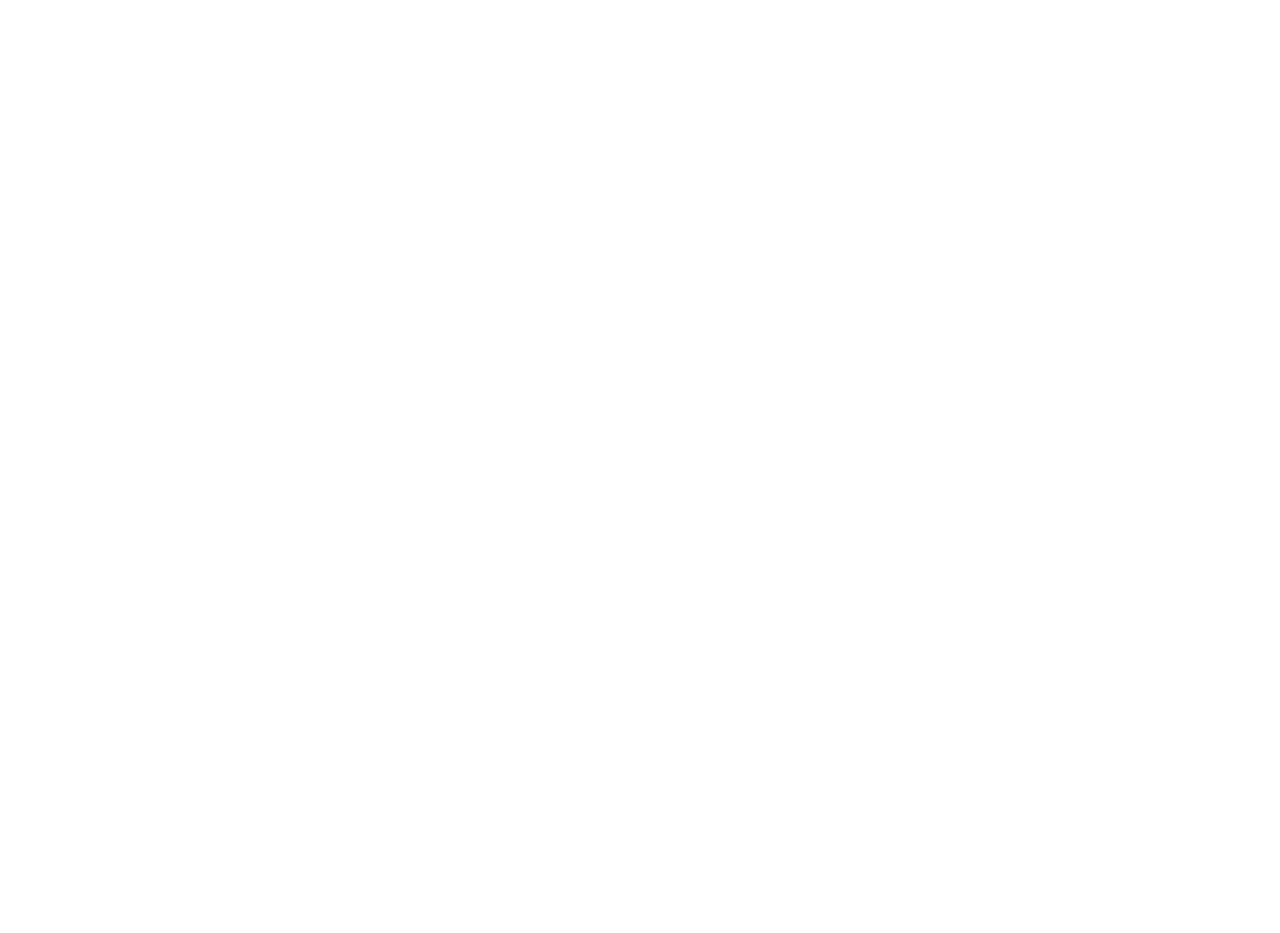
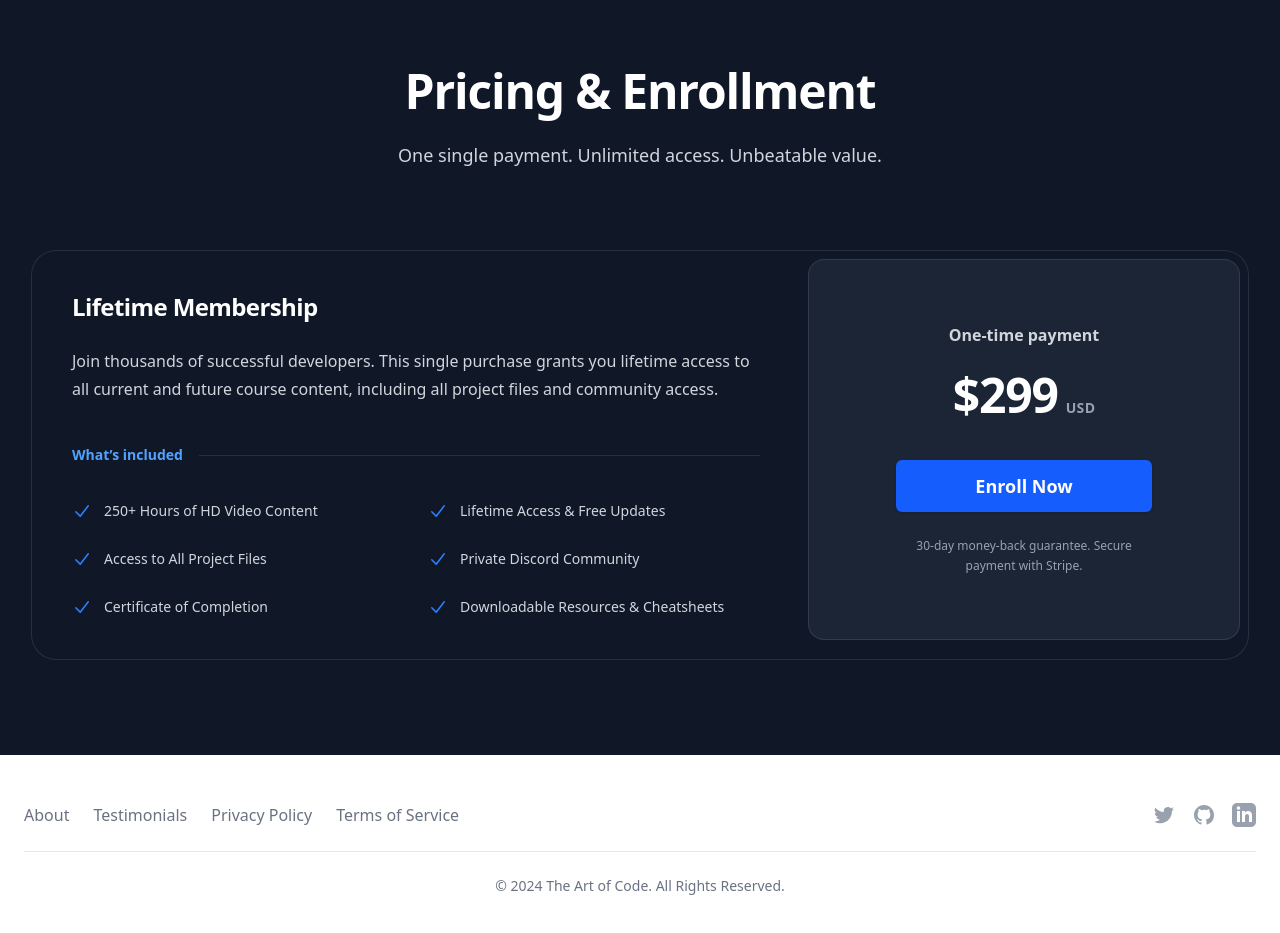
Before and after one commit to rohit3171999/online-course-landiing-page, a React (Vite) app: page / in a window 1280 px wide. Shown: the part 3660-4593 px from the top of the page. Before the commit the page ends 3631 px from the top, so only its background shows below. Built offline with nearby package versions, Linux system fonts and the light colour scheme.

Commit message:
add markup in PriceEnrollment.jsx and Footer.jsx

```diff
--- a/src/App.jsx
+++ b/src/App.jsx
@@ -3,6 +3,8 @@
 import Curriculum from "./components/Curriculum.jsx";
 import Instructor from "./components/Instructor.jsx";
 import Testimonial from "./components/Testimonial.jsx";
+import PriceEnrollment from "./components/PriceEnrollment.jsx";
+import Footer from "./components/Footer.jsx";
 
 function App(){
     return (
@@ -12,6 +14,8 @@
             <Curriculum/>
             <Instructor/>
             <Testimonial/>
+            <PriceEnrollment/>
+            <Footer/>
 
         </>
     );
--- a/src/components/Footer.jsx
+++ b/src/components/Footer.jsx
@@ -1,6 +1,42 @@
 export default function Footer(){
     return (
-        <>
-        </>
+        <footer className="bg-white dark:bg-gray-800">
+            <div className="container mx-auto px-6 py-12">
+                <div className="flex flex-col items-center justify-between md:flex-row">
+                    {/* Navigation Links */}
+                    <nav className="flex flex-wrap justify-center gap-x-6 gap-y-2 text-gray-500 dark:text-gray-400">
+                        <a href="#about-author" className="hover:text-indigo-600 dark:hover:text-indigo-400 transition-colors">About</a>
+                        <a href="#testimonials" className="hover:text-indigo-600 dark:hover:text-indigo-400 transition-colors">Testimonials</a>
+                        <a href="#" className="hover:text-indigo-600 dark:hover:text-indigo-400 transition-colors">Privacy Policy</a>
+                        <a href="#" className="hover:text-indigo-600 dark:hover:text-indigo-400 transition-colors">Terms of Service</a>
+                    </nav>
+
+                    {/* Social Icons */}
+                    <div className="mt-8 flex justify-center gap-4 md:mt-0">
+                        <a href="#" className="text-gray-400 hover:text-indigo-600 dark:hover:text-indigo-400 transition-colors" aria-label="Author's Twitter profile">
+                            <svg className="w-6 h-6" fill="currentColor" viewBox="0 0 24 24" aria-hidden="true">
+                                <path d="M8.29 20.251c7.547 0 11.675-6.253 11.675-11.675 0-.178 0-.355-.012-.53A8.348 8.348 0 0022 5.92a8.19 8.19 0 01-2.357.646 4.118 4.118 0 001.804-2.27 8.224 8.224 0 01-2.605.996 4.107 4.107 0 00-6.993 3.743 11.65 11.65 0 01-8.457-4.287 4.106 4.106 0 001.27 5.477A4.072 4.072 0 012.8 9.71v.052a4.105 4.105 0 003.292 4.022 4.095 4.095 0 01-1.853.07 4.108 4.108 0 003.834 2.85A8.233 8.233 0 012 18.407a11.616 11.616 0 006.29 1.84" />
+                            </svg>
+                        </a>
+                        <a href="https://github.com/rohit3171999" className="text-gray-400 hover:text-indigo-600 dark:hover:text-indigo-400 transition-colors" aria-label="Author's GitHub profile">
+                            <svg className="w-6 h-6" fill="currentColor" viewBox="0 0 24 24" aria-hidden="true">
+                                <path fillRule="evenodd" d="M12 2C6.477 2 2 6.477 2 12c0 4.418 2.865 8.168 6.839 9.49.5.092.682-.217.682-.482 0-.237-.009-.868-.014-1.703-2.782.605-3.369-1.343-3.369-1.343-.454-1.158-1.11-1.466-1.11-1.466-.908-.62.069-.608.069-.608 1.003.07 1.531 1.032 1.531 1.032.892 1.53 2.341 1.088 2.91.832.092-.647.35-1.088.636-1.338-2.22-.253-4.555-1.113-4.555-4.951 0-1.093.39-1.988 1.031-2.688-.103-.253-.446-1.272.098-2.65 0 0 .84-.27 2.75 1.026A9.564 9.564 0 0112 6.844c.85.004 1.705.115 2.504.337 1.909-1.296 2.747-1.027 2.747-1.027.546 1.379.203 2.398.1 2.651.64.7 1.03 1.595 1.03 2.688 0 3.848-2.338 4.695-4.566 4.943.359.309.678.92.678 1.855 0 1.338-.012 2.419-.012 2.747 0 .268.18.58.688.482A10.001 10.001 0 0022 12c0-5.523-4.477-10-10-10z" clipRule="evenodd" />
+                            </svg>
+                        </a>
+                        <a href="https://www.linkedin.com/in/rohit-sharma-814b47211/" className="text-gray-400 hover:text-indigo-600 dark:hover:text-indigo-400 transition-colors" aria-label="Author's LinkedIn profile">
+                            <svg className="w-6 h-6" fill="currentColor" viewBox="0 0 24 24" aria-hidden="true">
+                                <path d="M19 0h-14c-2.761 0-5 2.239-5 5v14c0 2.761 2.239 5 5 5h14c2.762 0 5-2.239 5-5v-14c0-2.761-2.238-5-5-5zm-11 19h-3v-11h3v11zm-1.5-12.268c-.966 0-1.75-.79-1.75-1.764s.784-1.764 1.75-1.764 1.75.79 1.75 1.764-.783 1.764-1.75 1.764zm13.5 12.268h-3v-5.604c0-3.368-4-3.113-4 0v5.604h-3v-11h3v1.765c1.396-2.586 7-2.777 7 2.476v6.759z" />
+                            </svg>
+                        </a>
+                    </div>
+                </div>
+
+                <hr className="my-6 border-gray-200 dark:border-gray-700" />
+
+                <p className="text-center text-sm text-gray-500 dark:text-gray-400">
+                    &copy; 2024 The Art of Code. All Rights Reserved.
+                </p>
+            </div>
+        </footer>
     );
 }
--- a/src/components/PriceEnrollment.jsx
+++ b/src/components/PriceEnrollment.jsx
@@ -1,7 +1,97 @@
+/*
+*Purpose:
+Clearly show pricing, inclusions, and CTA to enroll.
+* */
+import reactLogo from '../assets/react.svg';
+
 export default function PriceEnrollment(){
     return(
-        <>
-        </>
+        <section className="bg-gray-900 py-20 sm:py-24">
+            <div className="mx-auto max-w-7xl px-6 lg:px-8">
+                <div className="mx-auto max-w-2xl text-center">
+                    {/*<h2> (section heading: “Pricing & Enrollment”)*/}
+                    <h2 className="text-4xl font-bold tracking-tight text-white sm:text-5xl">
+                        Pricing & Enrollment
+                    </h2>
+                    <p className="mt-6 text-lg leading-8 text-gray-300">
+                        One single payment. Unlimited access. Unbeatable value.
+                    </p>
+                </div>
 
+                {/* Pricing Card */}
+                <div className="mx-auto mt-16 max-w-2xl rounded-3xl ring-1 ring-white/10 sm:mt-20 lg:mx-0 lg:flex lg:max-w-none">
+                    <div className="p-8 sm:p-10 lg:flex-auto">
+                        <h3 className="text-2xl font-bold tracking-tight text-white">Lifetime Membership</h3>
+                        <p className="mt-6 text-base leading-7 text-gray-300">
+                            Join thousands of successful developers. This single purchase grants you lifetime access to all current and future course content, including all project files and community access.
+                        </p>
+                        {/*<ul> + <li> (what’s included: certificate, lifetime access, etc.)*/}
+                        <div className="mt-10 flex items-center gap-x-4">
+                            <h4 className="flex-none text-sm font-semibold leading-6 text-blue-400">What’s included</h4>
+                            <div className="h-px flex-auto bg-gray-100/10" />
+                        </div>
+                        <ul
+                            role="list"
+                            className="mt-8 grid grid-cols-1 gap-4 text-sm leading-6 text-gray-300 sm:grid-cols-2 sm:gap-6"
+                        >
+                            <li className="flex gap-x-3">
+                                <CheckIcon />
+                                250+ Hours of HD Video Content
+                            </li>
+                            <li className="flex gap-x-3">
+                                <CheckIcon />
+                                Lifetime Access & Free Updates
+                            </li>
+                            <li className="flex gap-x-3">
+                                <CheckIcon />
+                                Access to All Project Files
+                            </li>
+                            <li className="flex gap-x-3">
+                                <CheckIcon />
+                                Private Discord Community
+                            </li>
+                            <li className="flex gap-x-3">
+                                <CheckIcon />
+                                Certificate of Completion
+                            </li>
+                             <li className="flex gap-x-3">
+                                <CheckIcon />
+                                Downloadable Resources & Cheatsheets
+                            </li>
+                        </ul>
+                    </div>
+                    <div className="-mt-2 p-2 lg:mt-0 lg:w-full lg:max-w-md lg:flex-shrink-0">
+                        <div className="rounded-2xl bg-gray-800/80 py-10 text-center ring-1 ring-inset ring-white/10 lg:flex lg:flex-col lg:justify-center lg:py-16">
+                            <div className="mx-auto max-w-xs px-8">
+                                {/*<p> (price information)*/}
+                                <p className="text-base font-semibold text-gray-300">One-time payment</p>
+                                <p className="mt-6 flex items-baseline justify-center gap-x-2">
+                                    <span className="text-5xl font-bold tracking-tight text-white">$299</span>
+                                    <span className="text-sm font-semibold leading-6 tracking-wide text-gray-400">USD</span>
+                                </p>
+                                {/*<button> (CTA → Enroll Now)*/}
+                                <button
+                                    className="mt-10 block w-full rounded-md bg-blue-600 px-3 py-3 text-center text-lg font-semibold text-white shadow-sm hover:bg-blue-700 focus-visible:outline focus-visible:outline-2 focus-visible:outline-offset-2 focus-visible:outline-blue-600 transition-transform transform hover:scale-105"
+                                >
+                                    Enroll Now
+                                </button>
+                                <p className="mt-6 text-xs leading-5 text-gray-400">
+                                    30-day money-back guarantee. Secure payment with Stripe.
+                                </p>
+                            </div>
+                        </div>
+                    </div>
+                </div>
+            </div>
+        </section>
+    );
+}
+
+// A simple check icon component for the features list
+function CheckIcon() {
+    return (
+        <svg xmlns="http://www.w3.org/2000/svg" viewBox="0 0 20 20" fill="currentColor" className="h-6 w-5 flex-none text-blue-500">
+            <path fillRule="evenodd" d="M16.704 4.153a.75.75 0 01.143 1.052l-8 10.5a.75.75 0 01-1.127.075l-4.5-4.5a.75.75 0 011.06-1.06l3.894 3.893 7.48-9.817a.75.75 0 011.052-.143z" clipRule="evenodd" />
+        </svg>
     )
 }
```
